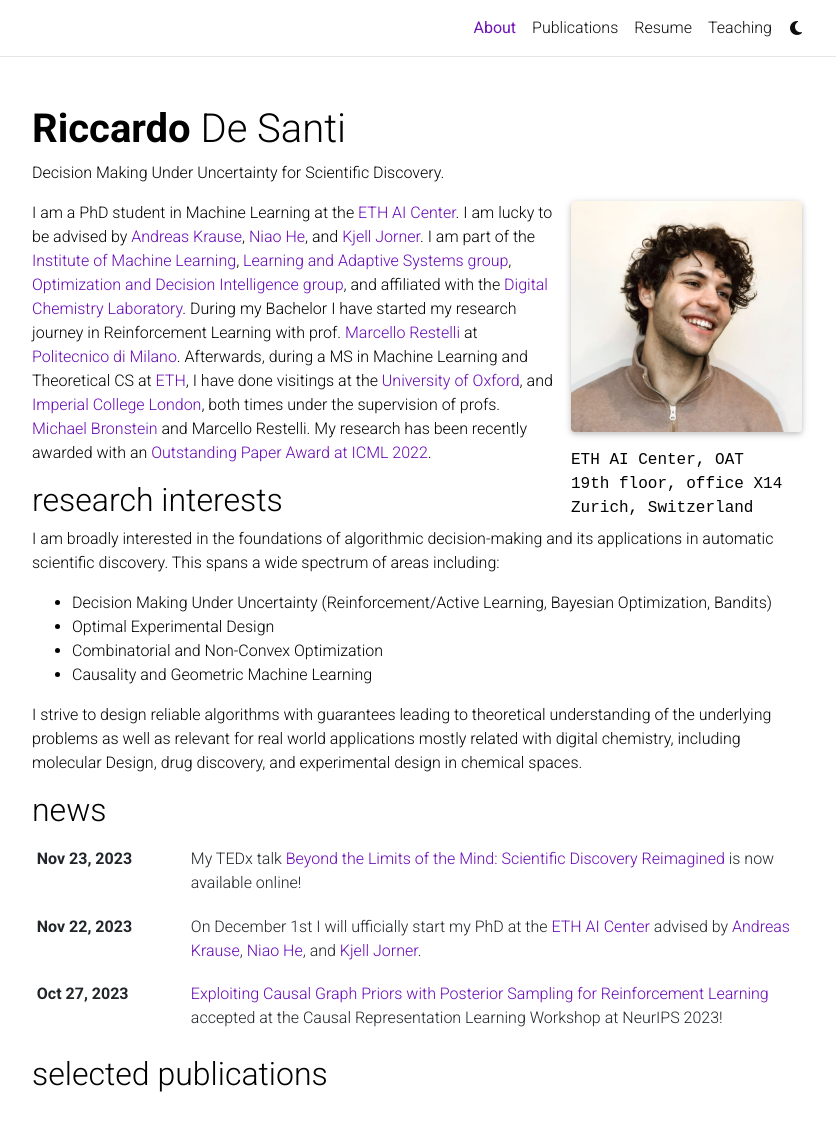
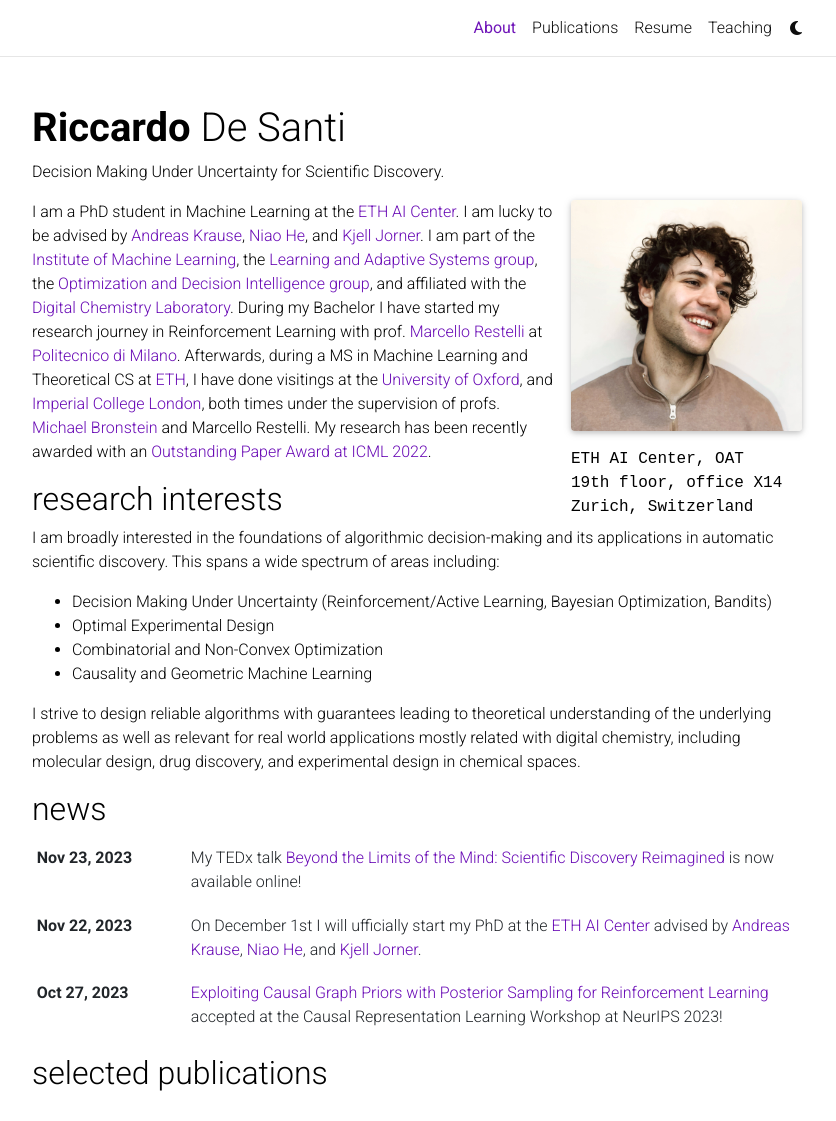
Before and after one commit to riccardodesanti/riccardodesanti.github.io, a Jekyll site: the page built from _pages/about.md, in a window 1280 px wide and 1376 px high, cut to the strip 0-1121 px from the top of the window. Shown: the whole strip, without its empty margins (223-1059 px from the left). Built offline with Jekyll 4.4.1, drawn with Linux system fonts in a browser that asks for light colours; full-size pictures stand in for the smaller copies a plugin makes; comment, search, counter and statistics services are not loaded; a style sheet for code colours, icons or effects is not loaded.

Commit message:
cv update

```diff
--- a/_layouts/default.html
+++ b/_layouts/default.html
@@ -1,13 +1,10 @@
 <!DOCTYPE html>
 <html lang="{{ site.lang }}">
 
-<!-- Head -->
+  <!-- Head -->
   <head>
   {%- if page.redirect -%}
     <meta http-equiv="refresh" content="3; url={{ site.baseurl }}/" />
-  {%- endif -%}
-  {%- if page.redirect_to -%}
-    <meta http-equiv="refresh" content="0; url={{ page.redirect_to }}/" />
   {%- endif -%}
   {% include head.html %}
   </head>
@@ -20,33 +17,7 @@
 
     <!-- Content -->
     <div class="container mt-5">
-      {% if page.toc and page.toc.sidebar %}
-        {% if page.toc.sidebar == "right" %}
-        <div class="row">
-          <!-- main content area -->
-          <div class="col-sm-9">
-            {{ content }}
-          </div>
-          <!-- sidebar, which will move to the top on a small screen -->
-          <div class="col-sm-3">
-            <nav id="toc-sidebar" class="sticky-top"></nav>
-          </div>
-        </div>
-        {% else %}
-        <div class="row">
-          <!-- sidebar, which will move to the top on a small screen -->
-          <div class="col-sm-3">
-            <nav id="toc-sidebar" class="sticky-top"></nav>
-          </div>
-          <!-- main content area -->
-          <div class="col-sm-9">
-            {{ content }}
-          </div>
-        </div>
-        {% endif %}
-      {% else %}
-        {{ content }}
-      {% endif %}
+      {{ content }}
     </div>
 
     <!-- Footer -->
@@ -57,10 +28,7 @@
     {% include scripts/bootstrap.html %}
     {% include scripts/masonry.html %}
     {% include scripts/misc.html %}
-    {% include scripts/badges.html %}
     {% include scripts/mathjax.html %}
     {% include scripts/analytics.html %}
-    {% include scripts/progressBar.html %}
-    {% include scripts/wechatModal.html %}
   </body>
 </html>
--- a/_pages/about.md
+++ b/_pages/about.md
@@ -19,7 +19,7 @@
 social: false  # includes social icons at the bottom of the page
 ---
 
-I am a PhD student in Machine Learning at the [ETH AI Center](https://ai.ethz.ch). I am lucky to be advised by [Andreas Krause](https://las.inf.ethz.ch/krausea), [Niao He](https://odi.inf.ethz.ch/niaohe), and [Kjell Jorner](https://chab.ethz.ch/en/the-department/people/a-z/person-detail.MzA4MDE4.U2VxdWVuY2UvMTM1LC0yMTMwMTkyODAz.html). I am part of the [Institute of Machine Learning](https://ml.inf.ethz.ch), [Learning and Adaptive Systems group](https://las.inf.ethz.ch), [Optimization and Decision Intelligence group](https://odi.inf.ethz.ch), and affiliated with the [Digital Chemistry Laboratory](https://dcl.ethz.ch). During my Bachelor I have started my research journey in Reinforcement Learning with prof. [Marcello Restelli](https://scholar.google.com/citations?user=xdgxRiEAAAAJ&hl=en) at [Politecnico di Milano](https://www.polimi.it). Afterwards, during a MS in Machine Learning and Theoretical CS at [ETH](https://ethz.ch/de.html), I have done visitings at the [University of Oxford](https://www.ox.ac.uk), and [Imperial College London](https://www.imperial.ac.uk), both times under the supervision of profs. [Michael Bronstein](https://www.cs.ox.ac.uk/people/michael.bronstein/) and Marcello Restelli.
+I am a PhD student in Machine Learning at the [ETH AI Center](https://ai.ethz.ch). I am lucky to be advised by [Andreas Krause](https://las.inf.ethz.ch/krausea), [Niao He](https://odi.inf.ethz.ch/niaohe), and [Kjell Jorner](https://chab.ethz.ch/en/the-department/people/a-z/person-detail.MzA4MDE4.U2VxdWVuY2UvMTM1LC0yMTMwMTkyODAz.html). I am part of the [Institute of Machine Learning](https://ml.inf.ethz.ch), the [Learning and Adaptive Systems group](https://las.inf.ethz.ch), the [Optimization and Decision Intelligence group](https://odi.inf.ethz.ch), and affiliated with the [Digital Chemistry Laboratory](https://dcl.ethz.ch). During my Bachelor I have started my research journey in Reinforcement Learning with prof. [Marcello Restelli](https://scholar.google.com/citations?user=xdgxRiEAAAAJ&hl=en) at [Politecnico di Milano](https://www.polimi.it). Afterwards, during a MS in Machine Learning and Theoretical CS at [ETH](https://ethz.ch/de.html), I have done visitings at the [University of Oxford](https://www.ox.ac.uk), and [Imperial College London](https://www.imperial.ac.uk), both times under the supervision of profs. [Michael Bronstein](https://www.cs.ox.ac.uk/people/michael.bronstein/) and Marcello Restelli.
 My research has been recently awarded with an [Outstanding Paper Award at ICML 2022](https://icml.cc/virtual/2022/oral/16290).
 
 ## research interests
@@ -31,4 +31,4 @@
 - Combinatorial and Non-Convex Optimization
 - Causality and Geometric Machine Learning
 
-I strive to design reliable algorithms with guarantees leading to theoretical understanding of the underlying problems as well as relevant for real world applications mostly related with digital chemistry, including molecular Design, drug discovery, and experimental design in chemical spaces.
+I strive to design reliable algorithms with guarantees leading to theoretical understanding of the underlying problems as well as relevant for real world applications mostly related with digital chemistry, including molecular design, drug discovery, and experimental design in chemical spaces.
```
Also changed, not shown: _layouts/cv.html (+28 -2 lines), _pages/cv.md (+1 -1 lines), 2 other files.
